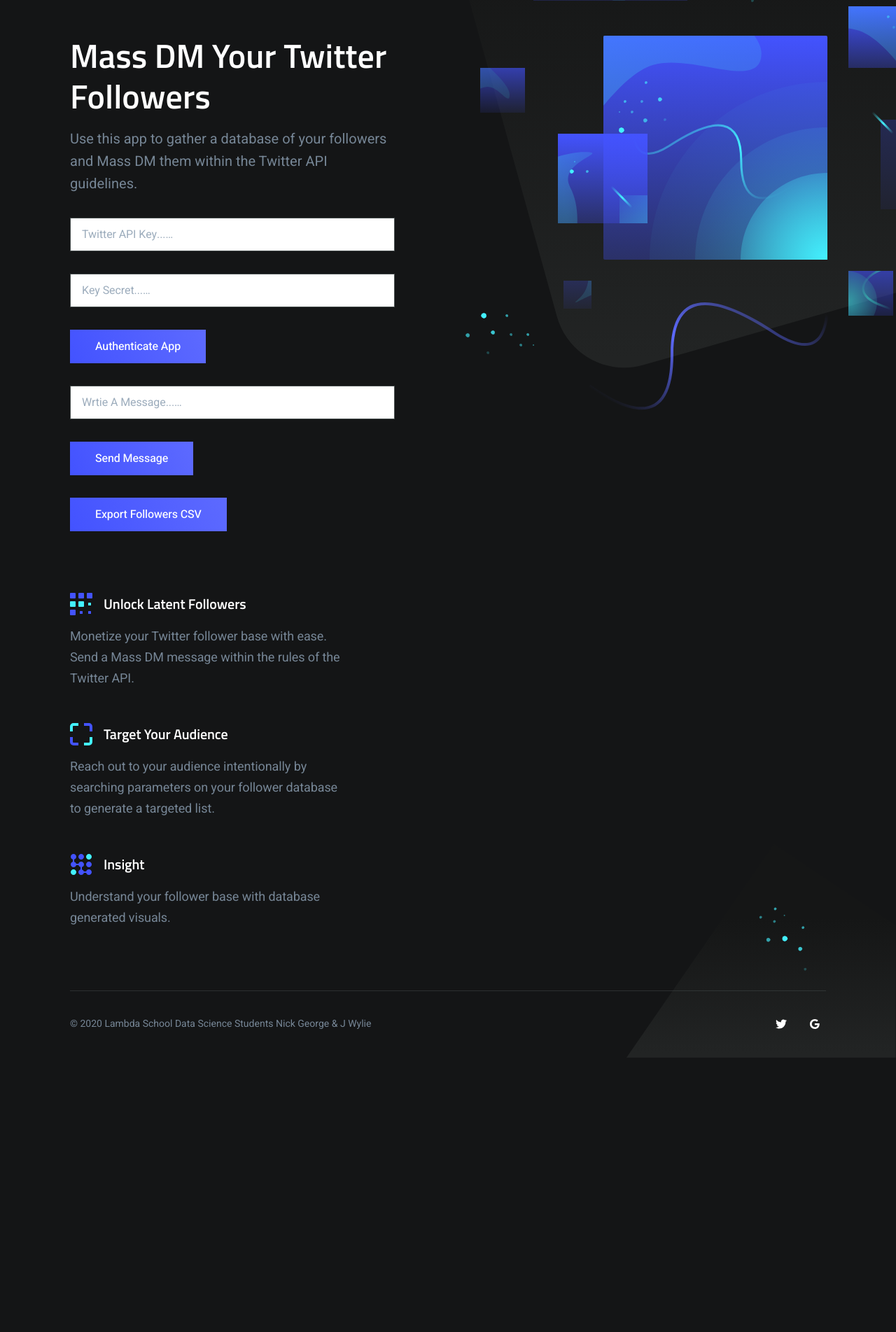
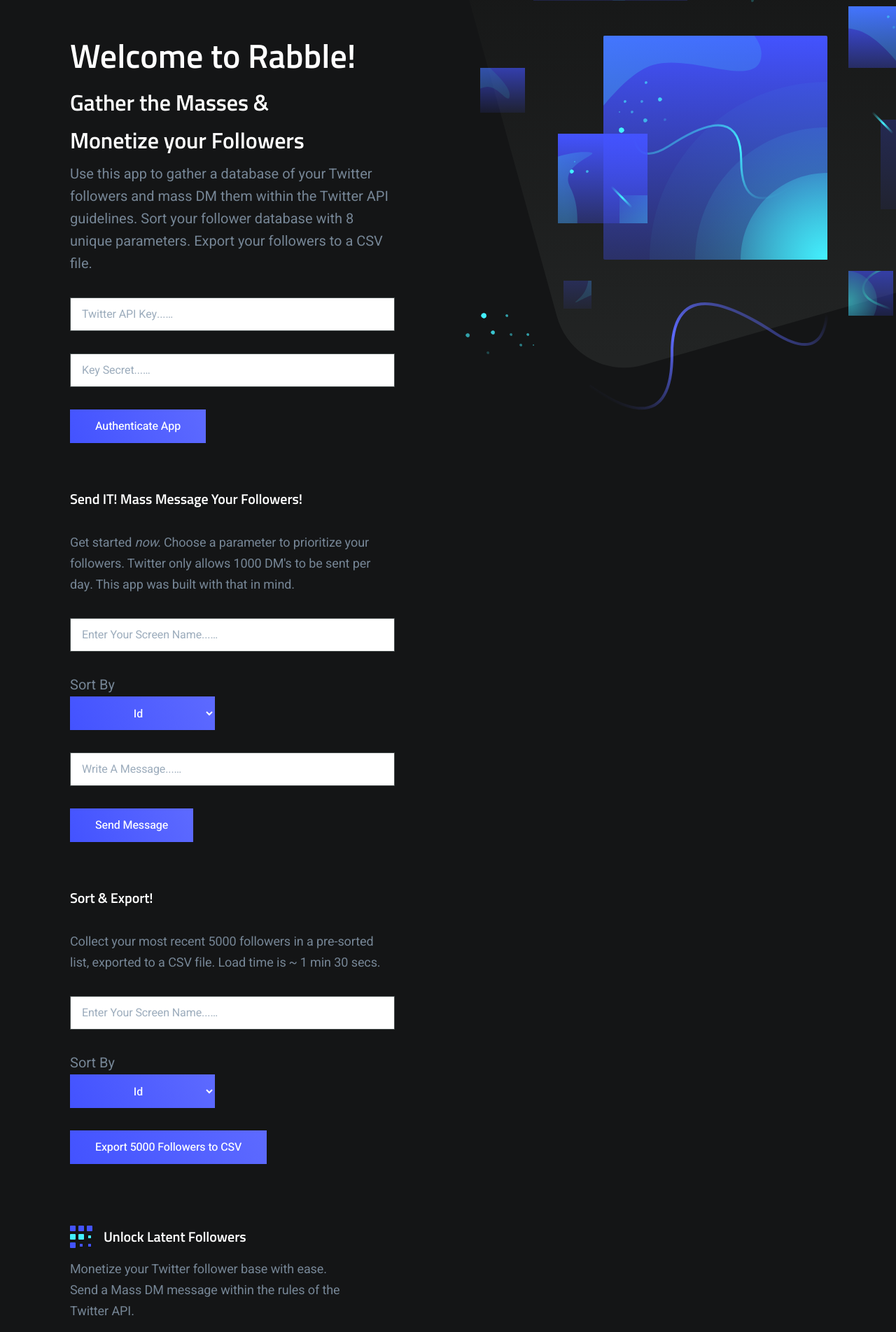
Before and after one commit to npgeorge/twitter-bounty, a Flask app: template app/templates/index.html in a window 1280 px wide. Shown: the part 109-2012 px from the top of the page at 70% size. Before the commit the page ends 1620 px from the top, so only its background shows below. Run offline with Flask 2, Linux system fonts and the light colour scheme; the template is opened without the code that fills it, so the values that code supplies are empty.

Commit message:
updated index - started porting routes over and filling out functionality

```diff
--- a/app/templates/homepage.html
+++ b/app/templates/homepage.html
@@ -45,7 +45,7 @@
         <button>Send Message</button>
     </form>
 
-    <h3>Sort and Export!</h3>
+    <h3>Sort and Export! Database = 5000</h3>
     <h4>Last 5000 Followers Load Time ~1 min 30 sec</h4>
     <form action="/5000_followers" method="POST">
         <label>Export your last 5000 followers to a CSV file:</label>
--- a/app/templates/index.html
+++ b/app/templates/index.html
@@ -4,7 +4,7 @@
     <meta charset="utf-8">
     <meta http-equiv="X-UA-Compatible" content="IE=edge">
     <meta name="viewport" content="width=device-width, initial-scale=1">
-    <title>Mass DM</title>
+    <title>Rabble</title>
     <link href="https://fonts.googleapis.com/css?family=Heebo:400,400i,500,700|Titillium+Web:600" rel="stylesheet">
     <link rel="stylesheet" href="static/css/style.css">
     <script src="https://unpkg.com/scrollreveal@4.0.0/dist/scrollreveal.min.js"></script>
@@ -18,7 +18,7 @@
                         <h1 class="m-0">
                             <a href="#">
 								<svg width="32" height="32" viewBox="0 0 32 32" xmlns="http://www.w3.org/2000/svg">
-								    <title>Icosa</title>
+								    <title>Rabble</title>
 								    <defs>
 								        <linearGradient x1="0%" y1="0%" y2="100%" id="logo-a">
 								            <stop stop-color="#4353FF" offset="0%"/>
@@ -53,8 +53,13 @@
                 <div class="container">
                     <div class="hero-inner">
 						<div class="hero-copy">
-	                        <h1 class="hero-title mt-0 is-revealing">Mass DM Your Twitter Followers</h1>
-	                        <p class="hero-paragraph is-revealing">Use this app to gather a database of your followers and Mass DM them within the Twitter API guidelines.</p>
+							<h1 class="hero-title mt-0 is-revealing">Welcome to Rabble!</h1>
+							<h3 class="hero-title mt-0 is-revealing">Gather the Masses &</h3>
+							<h3 class="hero-title mt-0 is-revealing">Monetize your Followers</h3>
+	                        <p class="hero-paragraph is-revealing">
+								Use this app to gather a database of your Twitter followers and mass DM them within the Twitter API guidelines.
+								Sort your follower database with 8 unique parameters. Export your followers to a CSV file.
+							</p>
 							<div class="hero-form field field-grouped is-revealing">
 	                            <div class="control control-expanded">
 	                                <input class="input" type="email" name="email" placeholder="Twitter API Key...&hellip;">
@@ -73,23 +78,87 @@
 	                            </div>
 							</div>
 							<br/>
+							<br/>
+							<h4 class="feature-title m-0">Send IT! Mass Message Your Followers!</h4><br/>
+							<p class="text-sm mb-0">
+								Get started <i>now.</i> Choose a parameter to prioritize your followers.
+								Twitter only allows 1000 DM's to be sent per day. This app was built with that in mind.
+							</p>
+							<br/>
+							<!--Form action for sending first 5000 messages -->
+						<form action="/message" method="POST">
 							<div class="hero-form field field-grouped is-revealing">
 	                            <div class="control control-expanded">
-	                                <input class="input" type="email" name="email" placeholder="Wrtie A Message...&hellip;">
+	                                <input class="input" type="text" name="5000_message_sn" placeholder="Enter Your Screen Name...&hellip;">
+								</div>
+							</div>
+							<br/>
+							<div class="hero-form field field-grouped is-revealing">
+	                            <div class="control control-expanded">
+									<label>Sort By</label><br/>
+									<select class="button button-primary button-block" name="5000_message_sort" value="Sort By...&hellip;">
+										<option value="id">Id</option>
+										<option value="screen_name">Screen Name</option>
+										<option value="name">Name</option>
+										<option value="followers_count">Followers Count</option>
+										<option value="created_at">Created At</option>
+										<option value="friends_count">Friends Count</option>
+										<option value="statuses_count">Statuses Count</option>
+										<option value="verified">Verified</option>
+									</select>
+								</div>
+							</div>
+							<br/>
+							<div class="hero-form field field-grouped is-revealing">
+	                            <div class="control control-expanded">
+	                                <input class="input" type="text" name="5000_message" placeholder="Write A Message...&hellip;">
 								</div>
 							</div>
 							<br/>
 							<div class="hero-form field field-grouped is-revealing">
 	                            <div class="control">
-	                                <a class="button button-primary button-block" href="#">Send Message</a>
+	                                <button class="button button-primary button-block" href="#">Send Message</button>
 	                            </div>
+							</div>
+							</form>
+							<br/><br/>
+
+							<h4 class="feature-title m-0">Sort & Export!</h4><br/>
+							<p class="text-sm mb-0">
+								Collect your most recent 5000 followers in a pre-sorted list, exported to a CSV file.
+								Load time is ~ 1 min 30 secs.
+							</p>
+							<br/>
+							<!--Form action for sending first 5000 messages -->
+						<form action="/5000_followers" method="POST">
+							<div class="hero-form field field-grouped is-revealing">
+	                            <div class="control control-expanded">
+	                                <input class="input" type="text" name="5000_csv_sn" placeholder="Enter Your Screen Name...&hellip;">
+								</div>
+							</div>
+							<br/>
+							<div class="hero-form field field-grouped is-revealing">
+	                            <div class="control control-expanded">
+									<label>Sort By</label><br/>
+									<select class="button button-primary button-block" name="5000_csv_param" value="Sort By...&hellip;">
+										<option value="id">Id</option>
+										<option value="screen_name">Screen Name</option>
+										<option value="name">Name</option>
+										<option value="followers_count">Followers Count</option>
+										<option value="created_at">Created At</option>
+										<option value="friends_count">Friends Count</option>
+										<option value="statuses_count">Statuses Count</option>
+										<option value="verified">Verified</option>
+									</select>
+								</div>
 							</div>
 							<br/>
 							<div class="hero-form field field-grouped is-revealing">
 	                            <div class="control">
-	                                <a class="button button-primary button-block" href="#">Export Followers CSV</a>
+	                                <button class="button button-primary button-block" href="#">Export 5000 Followers to CSV</button>
 	                            </div>
 							</div>
+						</form>
 						</div>
 						<div class="hero-illustration">
 							<div class="hero-bg">
```
